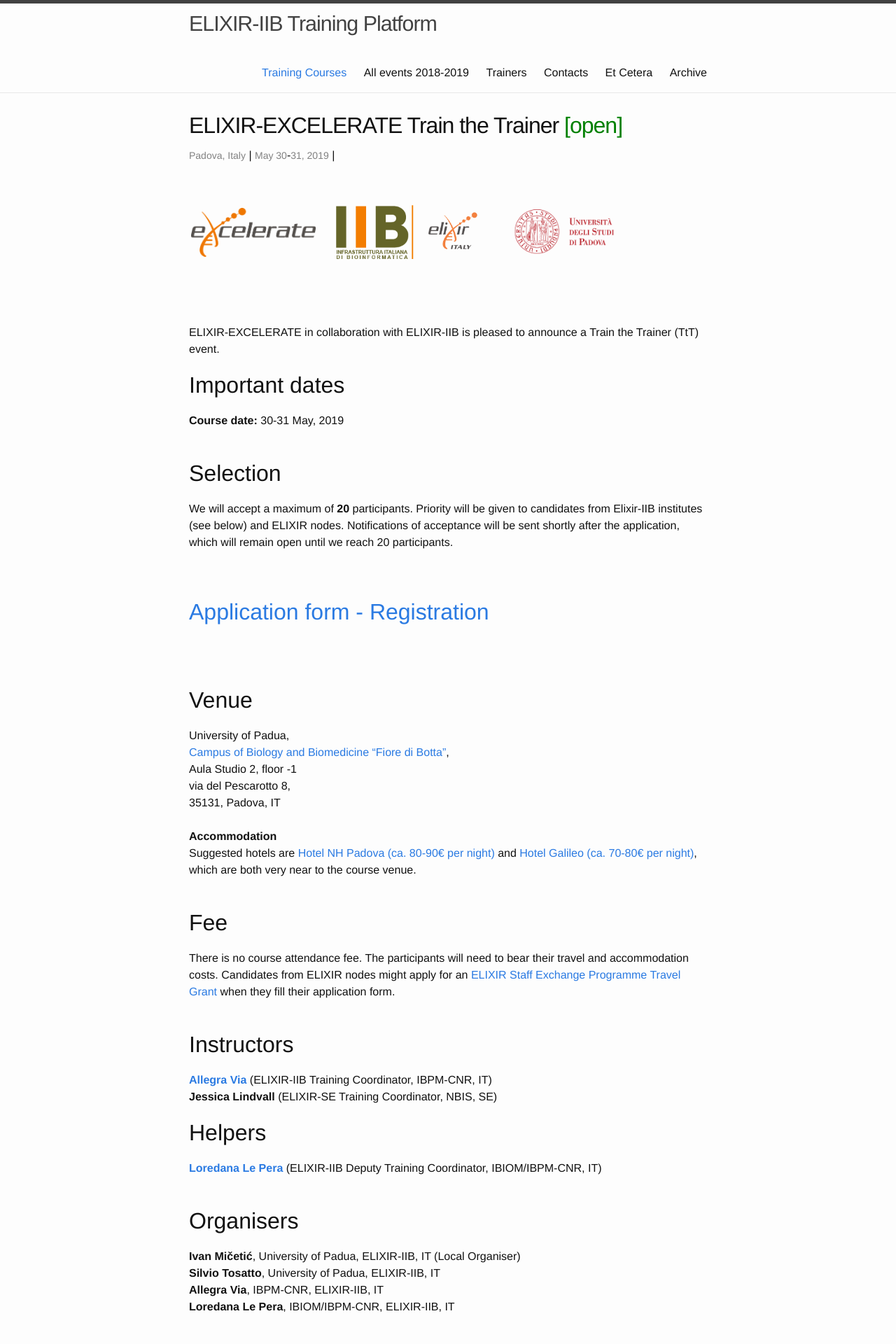
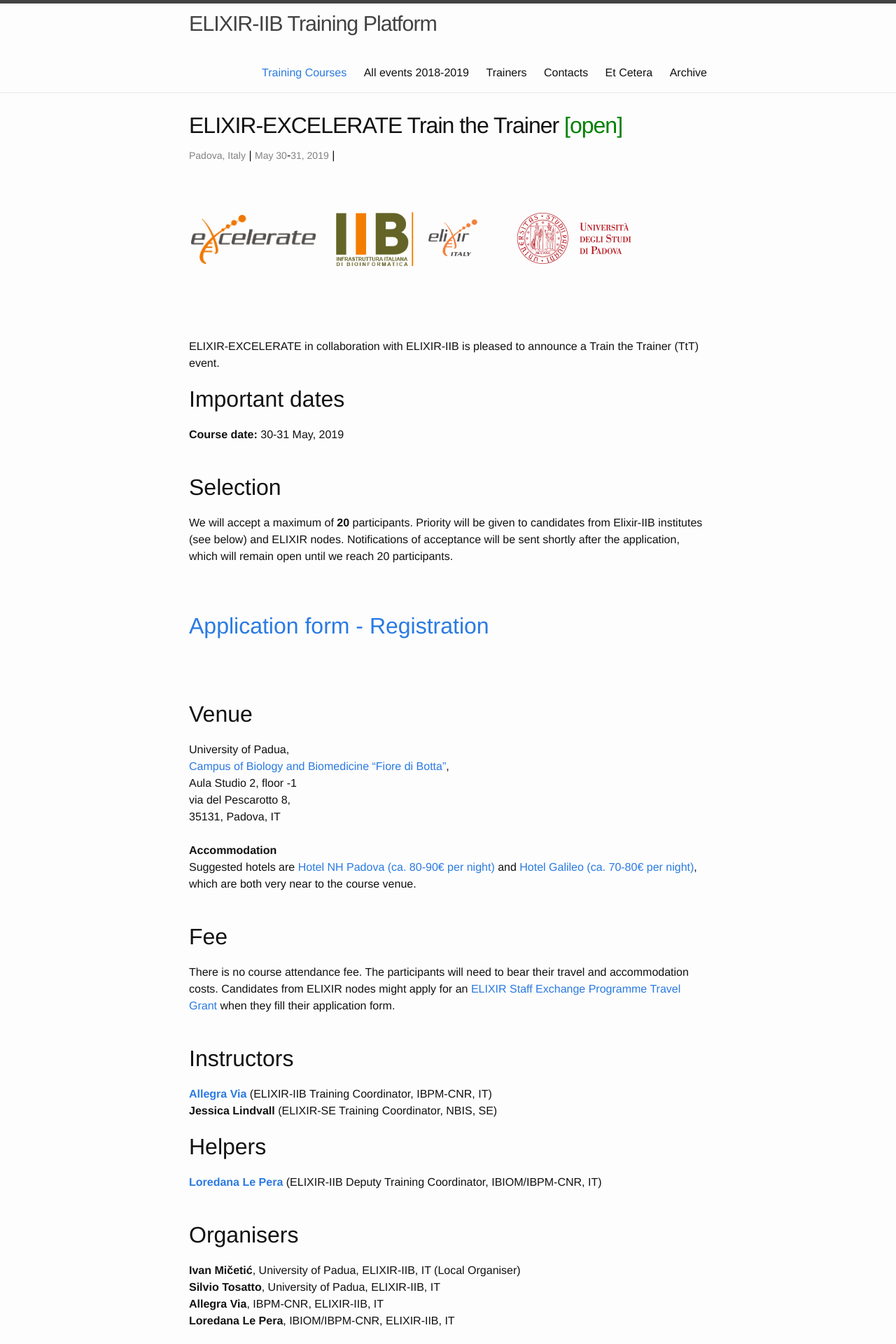
Before and after one commit to ELIXIR-IIB-training/website, a Jekyll site: the page built from _posts/2019-05-30-train-the-trainer-padua.md, in a window 1280 px wide. Shown: the top 1920 px of the page at 70% size. Built offline with Jekyll 4.4.1, drawn with Linux system fonts in a browser that asks for light colours.

Commit message:
Formatting logo Univ. Padova

```diff
--- a/_posts/2019-05-30-train-the-trainer-padua.md
+++ b/_posts/2019-05-30-train-the-trainer-padua.md
@@ -15,7 +15,7 @@ description: ELIXIR-EXCELERATE, in collaboration with ELIXIR-IIB, is pleased to
   <td width="20"></td>
  <td><a href="http://elixir-italy.org"><img src="../../../img/logo_iib.png" height="80"></a></td>
  <td width="20"></td>
- <td><a href="https://www.unipd.it/"><img src="../../../img/logo_uni_padova.png" height="130"></a></td>
+ <td><a href="https://www.unipd.it/"><img src="../../../img/logo_uni_padova.png" height="150"></a></td>
   </tr>
 </table>
 <br>
```
